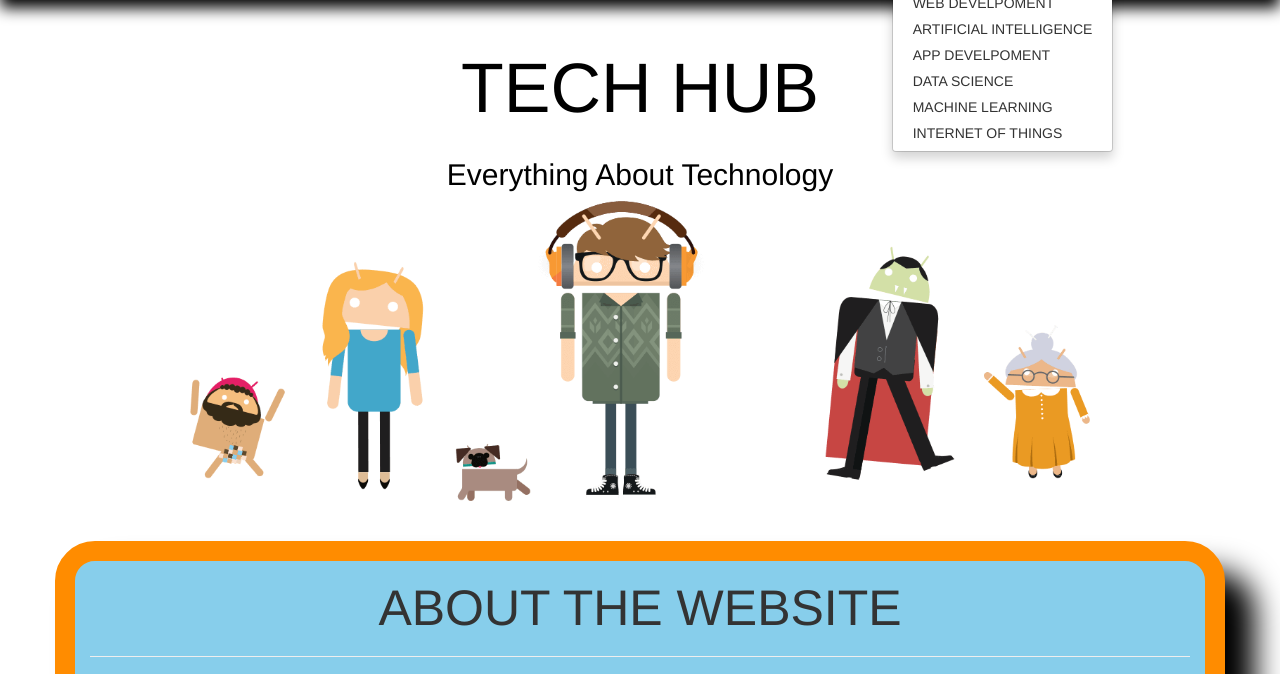
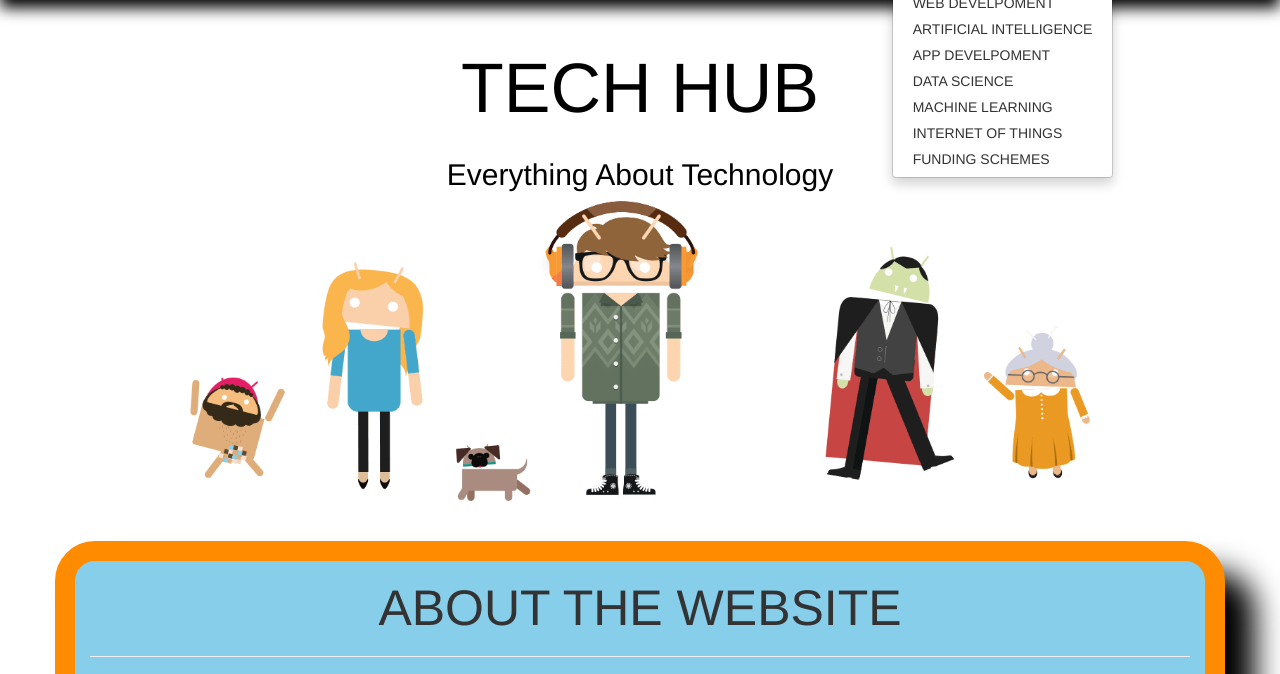
Before and after one commit to ayush-mishra-git/techhub.github.io, a plain HTML site: page index.html in a window 1280 px wide. Both pictures are taken after a click on the link "EXPLORE". Shown: the part 67-741 px from the top of the page. Drawn offline with nearby package versions, Linux system fonts and the light colour scheme.

Commit message:
Update index.html

```diff
--- a/index.html
+++ b/index.html
@@ -38,6 +38,7 @@
               <li><a href="data.html">DATA SCIENCE</a></li>
 			  <li><a href="ml.html">MACHINE LEARNING</a></li>
               <li><a href="iot.html">INTERNET OF THINGS</a></li>
+	      <li><a href="schemes.html">FUNDING SCHEMES</a></li>
             </ul>
           </li>
 <li><a href="">CONTACT</a></li>
```
